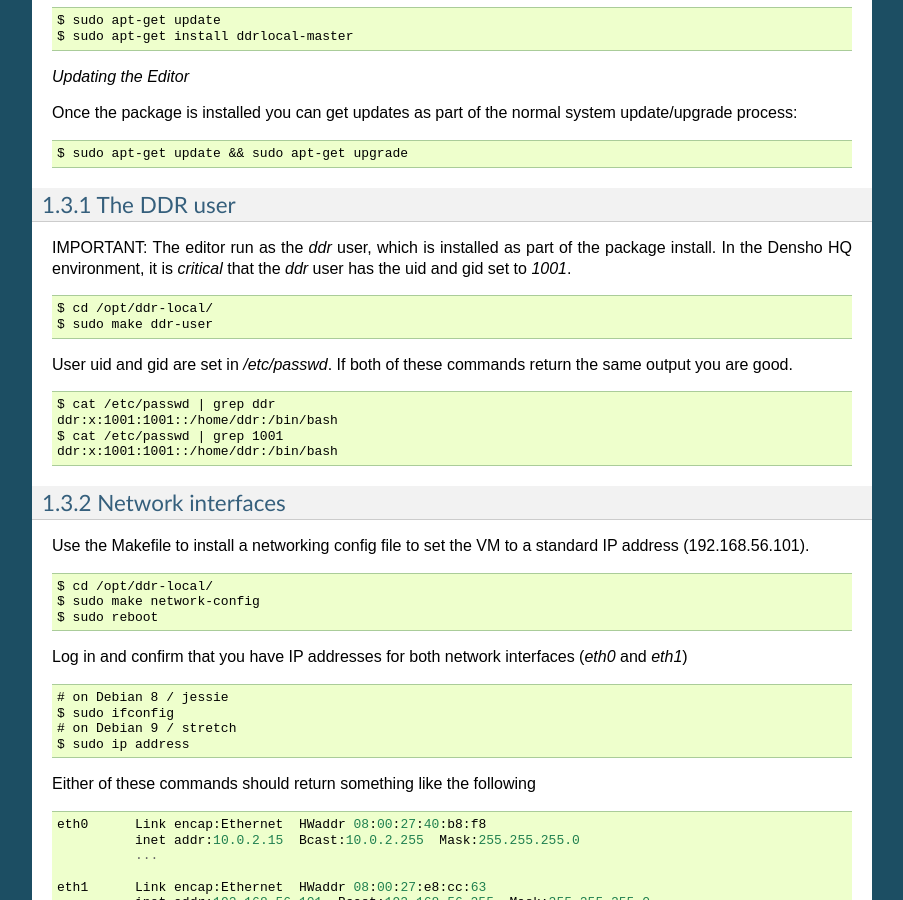
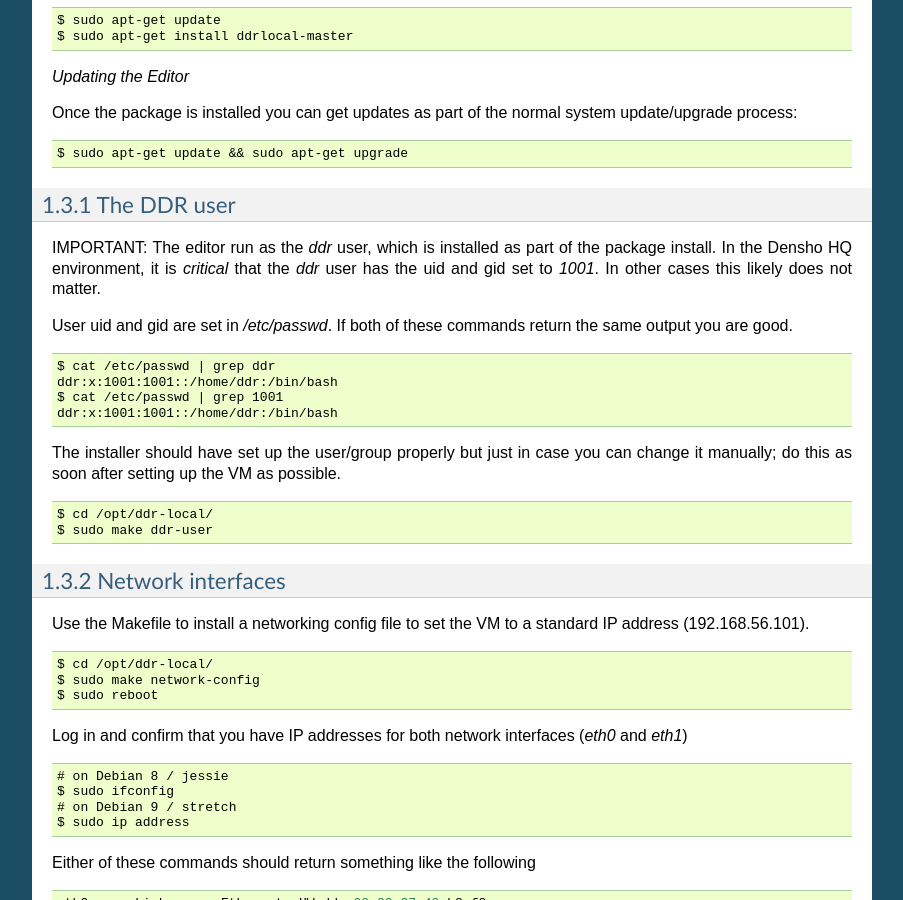
Before and after one commit to denshoproject/ddr-manual, a Sphinx documentation site: the page built from source/admins/workstations/create-workstation-vm.rst, in a window 1280 px wide and 900 px high, scrolled down 6472 px. Shown: the whole window, without its empty margins (198-1101 px from the left). Built offline with Sphinx 7.4.7, drawn with Linux system fonts in a browser that asks for light colours.

Commit message:
create-workstation-vm: Updated ddr user setup

```diff
--- a/source/admins/workstations/create-workstation-vm.rst
+++ b/source/admins/workstations/create-workstation-vm.rst
@@ -355,10 +355,7 @@ Once the package is installed you can get updates as part of the normal system u
 The DDR user
 ------------
 
-IMPORTANT: The editor run as the `ddr` user, which is installed as part of the package install.  In the Densho HQ environment, it is *critical* that the `ddr` user has the uid and gid set to `1001`.
-::
-    $ cd /opt/ddr-local/
-    $ sudo make ddr-user
+IMPORTANT: The editor run as the `ddr` user, which is installed as part of the package install.  In the Densho HQ environment, it is *critical* that the `ddr` user has the uid and gid set to `1001`.  In other cases this likely does not matter.
 
 User uid and gid are set in `/etc/passwd`.  If both of these commands return the same output you are good.
 ::
@@ -367,6 +364,10 @@ User uid and gid are set in `/etc/passwd`.  If both of these commands return the
     $ cat /etc/passwd | grep 1001
     ddr:x:1001:1001::/home/ddr:/bin/bash
 
+The installer should have set up the user/group properly but just in case you can change it manually; do this as soon after setting up the VM as possible.
+::
+    $ cd /opt/ddr-local/
+    $ sudo make ddr-user
 
 
 Network interfaces
```
